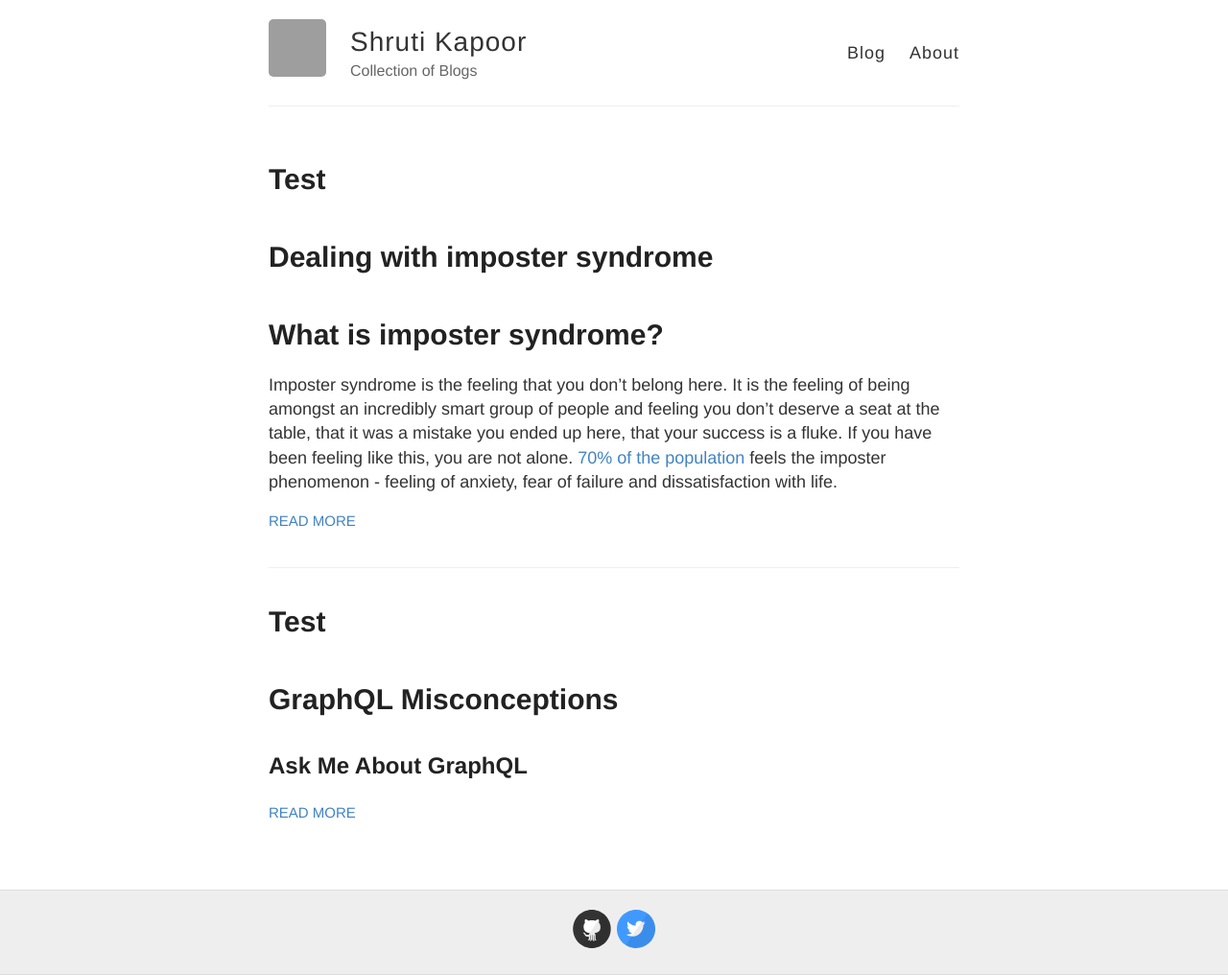
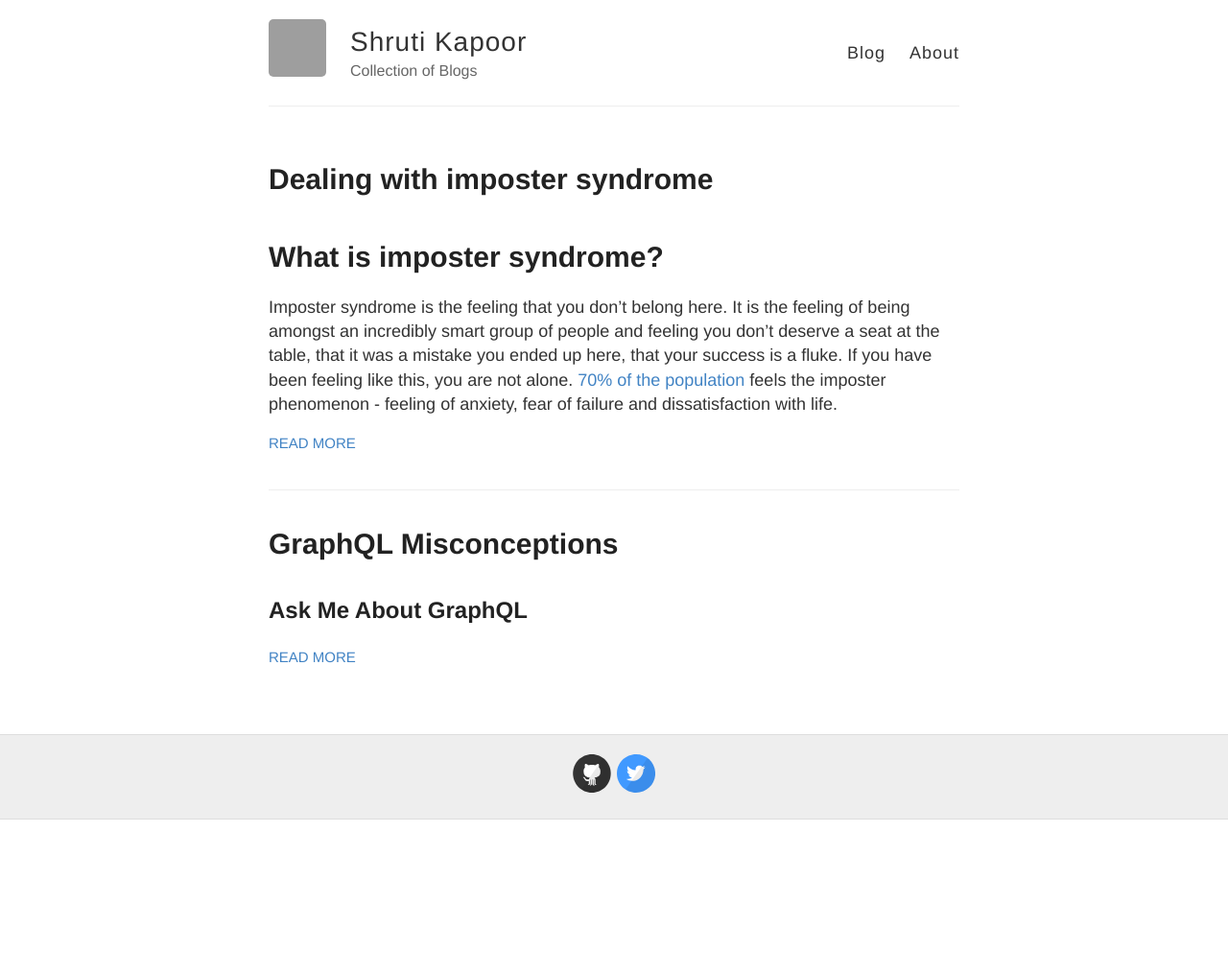
Before and after one commit to shrutikapoor08/blogs, a Jekyll site: the page built from index.html, in a window 1280 px wide. Shown: the whole page at 96% size. Built offline with Jekyll 4.4.1, drawn with Linux system fonts in a browser that asks for light colours; after the commit the page ends 900 px from its top, so only the background shows below that; grey boxes are pictures that could not be loaded.

Commit message:
Update index.html

```diff
--- a/index.html
+++ b/index.html
@@ -4,7 +4,6 @@ layout: default
 
 <div class="posts">
     {% for post in site.posts %}
-    <h1> Test </h1>
     <article class="post">
 
         <h1><a href="{{ site.baseurl }}{{ post.url }}">{{ post.title }}</a></h1>
```
